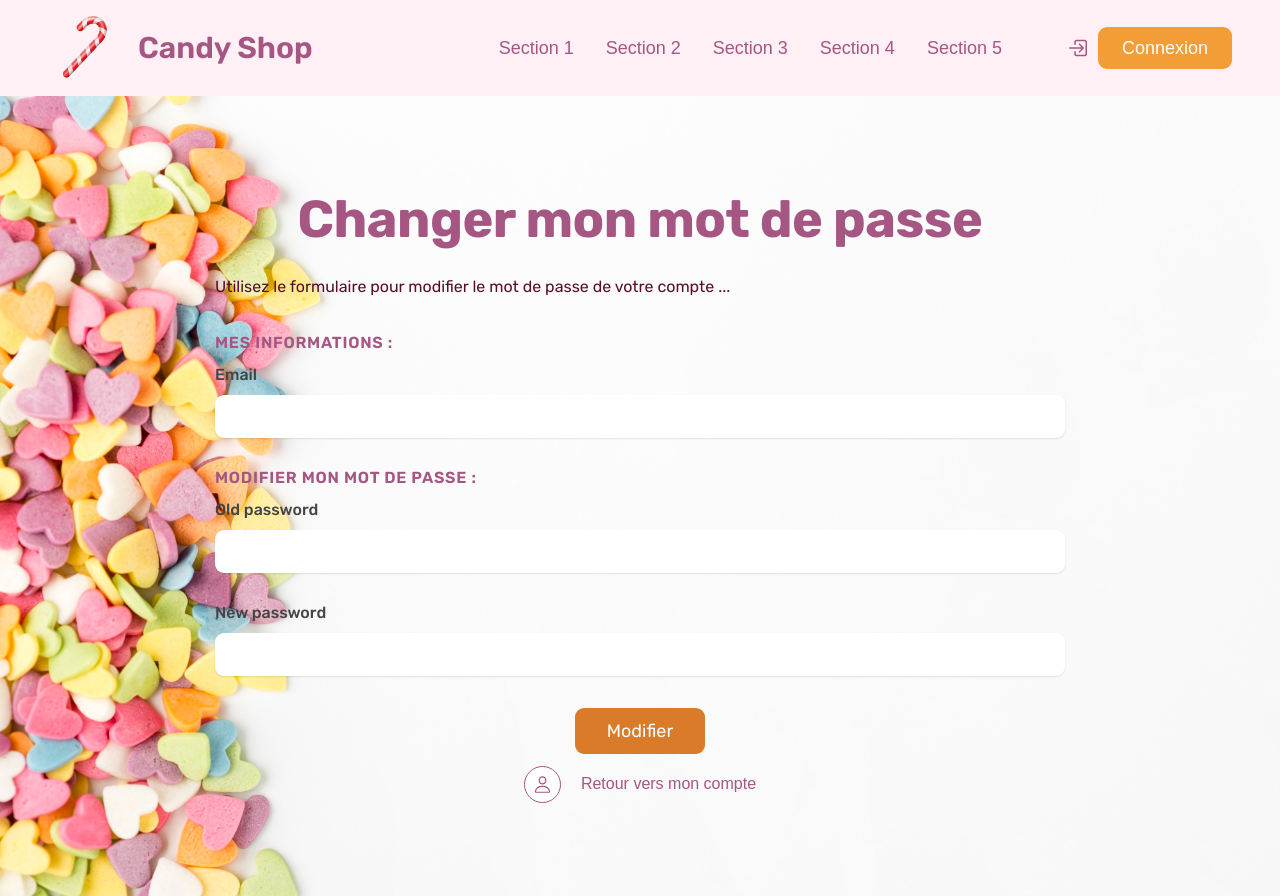
After one commit to xavierdavid/projet_symfony_site_ecommerce, a Symfony app: template templates/account/update_password.html.twig in a window 1280 px wide. The commit adds this page. Run offline with Twig, Linux system fonts and the light colour scheme; the template is opened without the code that fills it, so the values that code supplies are empty; form fields are guessed from the names that the template uses; some libraries are stand-ins or nearby versions.

Commit message:
Compte utilisateur - Modification du mot de passe de l'utilisateur - Formulaire de modification du mot de passe - Définition d'un regex de validation du mot de passe côté backend

```diff
--- a/public/css/general.css
+++ b/public/css/general.css
@@ -822,8 +822,11 @@ nav .pagination {
   justify-content: space-between;
   align-items: center;
   background-color: var(--color-main-tint);
+  padding: 0 4.8rem;
   height: 9.6rem; /* Fixed for sticky header */
-  padding: 0 4.8rem;
+  position: sticky;
+  top: 0;
+  z-index: 1;
 }
 
 .section-logo {
--- a/templates/account/index.html.twig
+++ b/templates/account/index.html.twig
@@ -14,7 +14,7 @@
             <li class="item-list">
               <ion-icon class="icon icon-secondary" name="key-outline"></ion-icon>
               <span>
-                  <a href="{{path('app_login')}}">Modifier mon mot de passe</a>
+                  <a href="{{path('app_account_update_password')}}">Modifier mon mot de passe</a>
               </span>
             </li>
             <li class="item-list">
--- /dev/null
+++ b/templates/account/update_password.html.twig
@@ -0,0 +1,48 @@
+{% extends "base.html.twig" %}
+
+{% block title %}Modification du mot de passe{% endblock %}
+
+{% block body %}
+
+  <section class="section-account">
+    <div class="account-container form-wrap shake">
+      <div class="form-header">
+        <h1 class="heading-primary">Changer mon mot de passe</h1>
+      </div>
+      {# Formulaire de modification du mot de passe #}
+      <div class="form-row">
+        <p class="form-info-text">Utilisez le formulaire pour modifier le mot de passe de votre compte ...</p>
+        {{form_start(formView)}}
+      </div>
+        <div class="form-row">
+          <p class="subheading">Mes informations : </p>
+          {{form_row(formView.email)}}
+        </div>
+        <div class="form-row">
+          <p class="subheading">Modifier mon mot de passe : </p>
+          {{form_row(formView.old_password)}}
+          {{form_row(formView.new_password)}}
+        </div>
+        <div class="form-footer">
+          <button class="btn btn--form" type="submit">Modifier</button>
+          {{form_end(formView)}}
+        </div>
+        {# Lien vers la route de la page d'accueil du compte de l'utilisateur #}
+        <div class="form-footer">
+          <div class="account-nav">
+            <ul class="nav-list">
+                {# Formulaire de login #}
+                <li class="item-list">
+                    <ion-icon class="icon icon-secondary" name="person-outline"></ion-icon>
+                    <span>
+                        <a href="{{path('app_account')}}">Retour vers mon compte</a>
+                    </span>
+                </li>
+            </ul>
+          </div>
+        </div>
+      </div>
+    </div>
+  </section>
+
+{% endblock %}
--- a/templates/register/index.html.twig
+++ b/templates/register/index.html.twig
@@ -78,7 +78,7 @@
         </div>
     </section>
 
-    {# Lien vers les scripts javascript #}
+{# Lien vers les scripts javascript #}
   {% block javascripts %}
     {# Register #}
     <script src="{{ asset('js/register.js') }}"></script>
```
Also changed, not shown: src/Controller/AccountController.php (+48 -0 lines), src/Form/RegisterType.php (+6 -2 lines), src/Form/UpdatePasswordType.php (added, +77 -0 lines).
